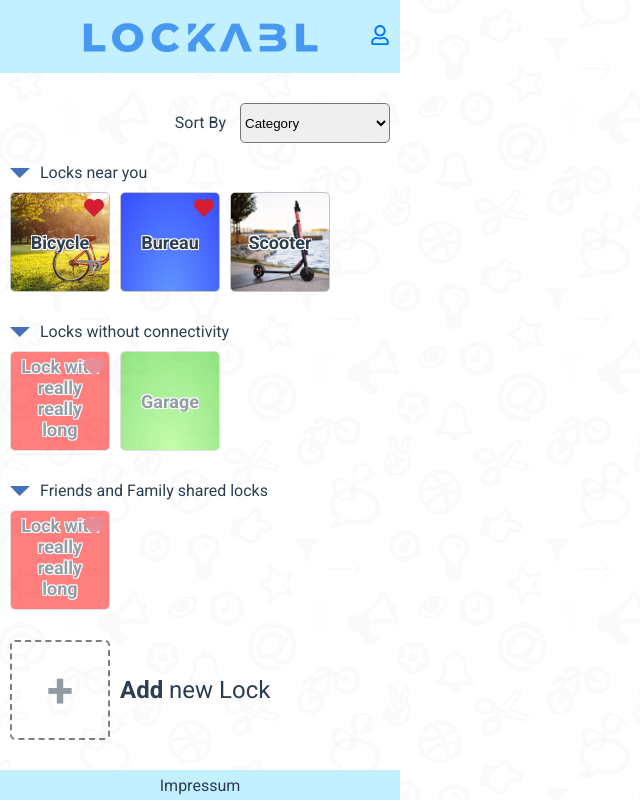
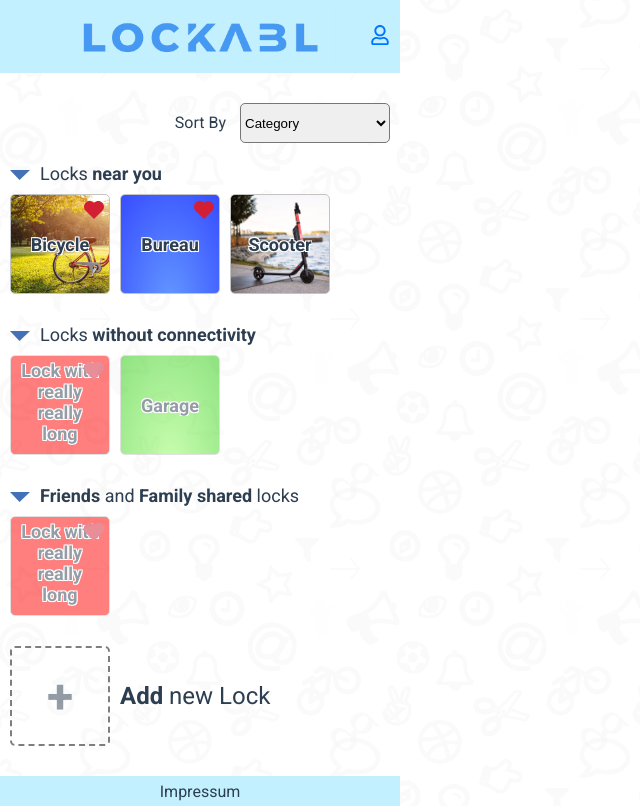
Before and after one commit to guenyoo/lockabl, a Vue app: page /#/Home in a window 1280 px wide. Shown: the whole page, without its empty margins (0-640 px from the left). Built offline with nearby package versions, Linux system fonts and the light colour scheme; a web font is replaced by a local one.

Commit message:
Adjusted accordeon title styling

```diff
--- a/src/components/Accordeon.vue
+++ b/src/components/Accordeon.vue
@@ -53,6 +53,7 @@ export default {
   &__title {
     text-align: left;
     margin-bottom: 10px;
+    font-size: 18px;
   }
 }
 </style>
--- a/src/views/Home.vue
+++ b/src/views/Home.vue
@@ -8,7 +8,7 @@
         :key="category.title"
       >
         <template v-slot:title>
-          <span>{{ category.title }}</span>
+          <span v-html="category.title" />
         </template>
         <template v-slot:content>
           <div class="home__flex-wrapper">
@@ -45,15 +45,15 @@ export default {
     return {
       categories: [
         {
-          title: 'Locks near you',
+          title: 'Locks <strong>near you</strong>',
           locks: [],
         },
         {
-          title: 'Locks without connectivity',
+          title: 'Locks <strong>without connectivity</strong>',
           locks: [],
         },
         {
-          title: 'Friends and Family shared locks',
+          title: '<strong>Friends</strong> and <strong>Family shared</strong> locks',
           locks: [],
         },
       ],
```
